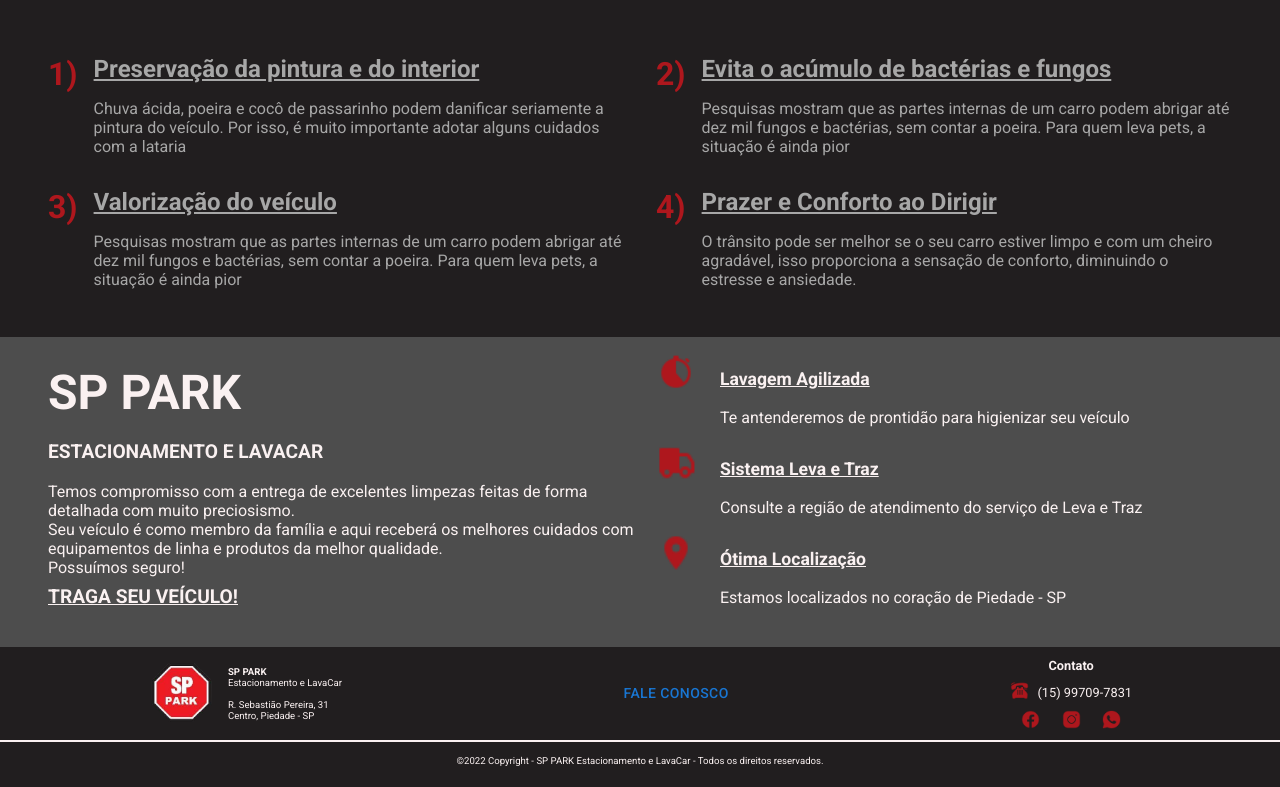
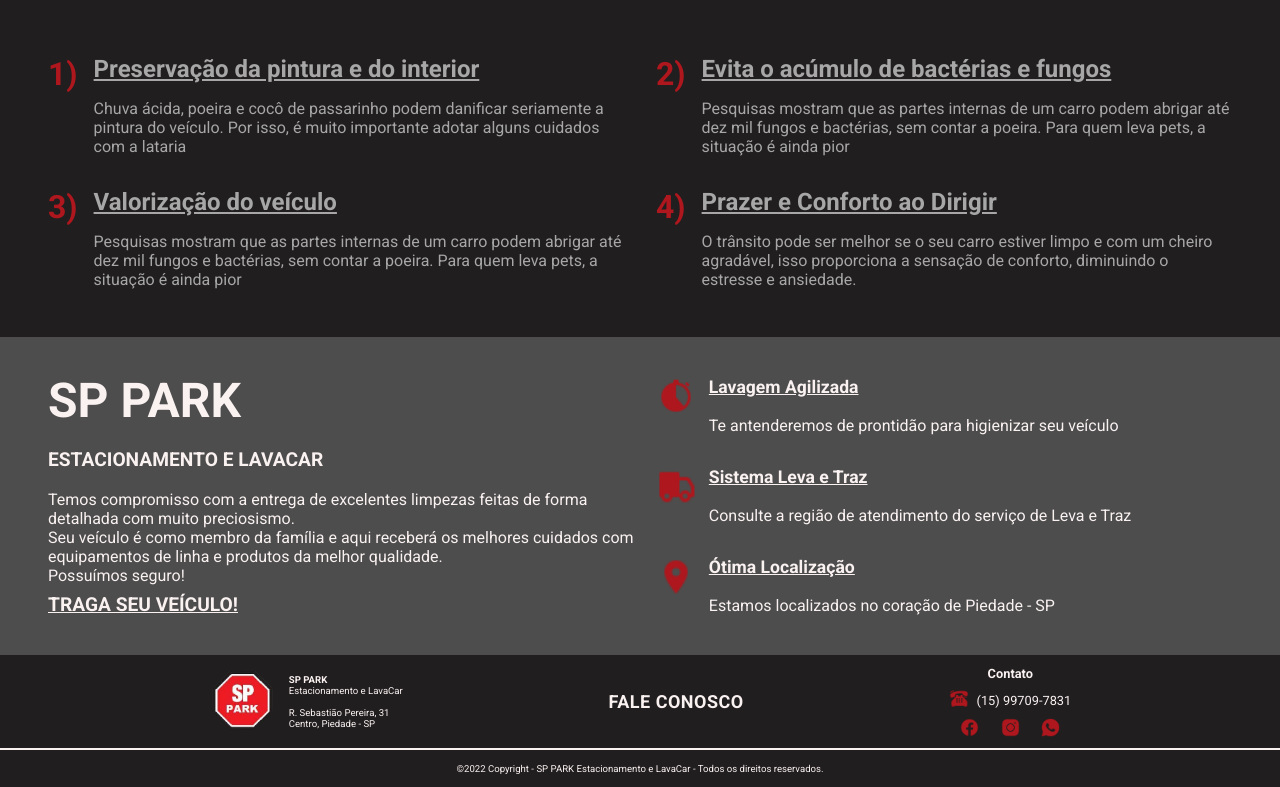
Before and after one commit to guicavazzana/sppark, a React (Create React App) app: page / in a window 1280 px wide. Shown: the part 796-1583 px from the top of the page. Built offline with nearby package versions, Linux system fonts and the light colour scheme.

Commit message:
Form Contact

```diff
--- a/package.json
+++ b/package.json
@@ -53,4 +53,5 @@
   "devDependencies": {
     "styled-components": "^5.3.6"
   }
+
 }
--- a/src/components/Description/styles.js
+++ b/src/components/Description/styles.js
@@ -4,7 +4,7 @@
 export const Container = styled.div`
     background: var(--dark-gray);
     text-align: center;
-    padding: 1rem 3rem 1.5rem 3rem;
+    padding: 1.5rem 3rem 1.5rem 3rem;
     @media (max-width:500px) {
         padding: 0 0 0 0;
     }
@@ -22,15 +22,19 @@
     width: 50%;
     text-align: left;
     @media (max-width:500px){
-            width:100%;
-            text-align: left;
-        }
-`
+        width:100%;
+        text-align: left;
+    }
+    `
 
 export const Cards = styled.div`
     padding-left: 1rem;
     width: 50%;
     text-align: left;
+    img{
+        margin-top: 1rem;
+        margin-right: -0.2rem;
+    }
     @media (max-width:500px){
             width:100%;
         }
--- a/src/components/Footer/styles.js
+++ b/src/components/Footer/styles.js
@@ -3,7 +3,7 @@
 export const Container = styled.footer`
     display: flex;
     align-items:center;
-    justify-content: space-around;
+    justify-content: space-evenly;
     border-bottom: 2px solid var(--white);
     padding: 0.7rem;
     @media (max-width:500px) {
--- a/src/components/FormContact/index.js
+++ b/src/components/FormContact/index.js
@@ -4,18 +4,39 @@
 import TextField from '@mui/material/TextField';
 import Modal from '@mui/material/Modal';
 import { Container } from './styles'
+import InputLabel from '@mui/material/InputLabel';
+import MenuItem from '@mui/material/MenuItem';
+import FormControl from '@mui/material/FormControl';
+import Select from '@mui/material/Select';
+import { styleBox } from './styles'
 
-const style = {
-    position: 'absolute',
-    top: '50%',
-    left: '50%',
-    transform: 'translate(-50%, -50%)',
-    width: 400,
-    bgcolor: 'background.paper',
-    border: '2px solid #000',
-    boxShadow: 24,
-    p: 4,
-  };
+export function BasicSelect() {
+    const [tipo, setTipo] = React.useState('');
+
+    const handleChange = (event) => {
+      setTipo(event.target.value);
+    };
+
+    return (
+      <Box sx={{ minWidth: 120 }}>
+        <FormControl sx={{minWidth: 180}}>
+          <InputLabel id="demo-simple-select-label">Tipo</InputLabel>
+          <Select
+            labelId="demo-simple-select-label"
+            id="demo-simple-select"
+            value={tipo}
+            label="Tipo"
+            onChange={handleChange}
+          >
+            <MenuItem value={'informacoes'}>Informações</MenuItem>
+            <MenuItem value={'sugestoes'}>Sugestões</MenuItem>
+            <MenuItem value={'criticas'}>Criticas</MenuItem>
+            <MenuItem value={'elogios'}>Elogios</MenuItem>
+          </Select>
+        </FormControl>
+      </Box>
+    );
+  }
 
 export function FormContact() {
     const [open, setOpen] = React.useState(false);
@@ -25,25 +46,45 @@
     return (
         <Container>
             <div>
-                <Button onClick={handleOpen}>Fale Conosco</Button>
+                <Button className='button-fale' onClick={handleOpen}
+                sx={{'&:hover': {backgroundColor: '#363636'}}}
+                >
+                  Fale Conosco
+                </Button>
                 <Modal
                 open={open}
                 onClose={handleClose}
                 aria-labelledby="modal-modal-title"
                 aria-describedby="modal-modal-description"
                 >
-                <Box sx={style}>
+              <div>
+                <Box style={styleBox}>
+                  <div>
                     <h2>
-                        Fale Conosco!
+                        <u>Fale Conosco!</u>
                     </h2>
+                    <br />
                     <h3>
-                        Envie-nos dúvidas, críticas ou sujestões que entraremos em contato para lhe responder!
+                        Envie-nos dúvidas, críticas ou sugestões que entraremos em contato para lhe responder!
                     </h3>
+                  </div>
                     <form action="">
-                    <TextField id="outlined-basic" label="Nome Completo *" variant="outlined" />
-
+                      <div>
+                        <TextField sx={{mt: 4, mr: 3, minWidth: 250}} id="outlined-basic" label="Nome Completo *" variant="outlined" />
+                        <TextField sx={{mt: 4, minWidth: 250}} id="outlined-basic" label="Email *" variant="outlined" />
+                      </div>
+                      <div>
+                        <TextField sx={{my: 2, minWidth: 250}} id="outlined-basic" label="Telefone *" variant="outlined" />
+                      </div>
+                      <div>
+                        <BasicSelect sx={{minWidth: 250}} />
+                      </div>
+                      <div>
+                        <TextField sx={{mt: 2}} id="outlined-multiline-static" label="Descrição *" variant="outlined" multiline />
+                      </div>
                     </form>
                 </Box>
+              </div>
                 </Modal>
             </div>
         </Container>
--- a/src/components/FormContact/styles.js
+++ b/src/components/FormContact/styles.js
@@ -1,5 +1,29 @@
 import styled from 'styled-components'
 
 export const Container = styled.div`
+  .button-fale{
+    font-size: 18px;
+    font-weight: bold;
+    color: var(--white);
+    form{
+      display: flex;
+      flex-direction: column;
+    }
+  }
+  `
+  export const styleBox = {
+    position: 'absolute',
+    top: '50%',
+    left: '50%',
+    transform: 'translate(-50%, -50%)',
+    width: '40%',
+    background: '#4d4d4d',
+    color: '#FAF1F1',
+    border: '2px solid #000',
+    boxShadow: 24,
+    padding: '2rem',
+    display: 'flex',
+    'flex-direction': 'column',
+    height: 'auto',
 
-`
+  };
```
